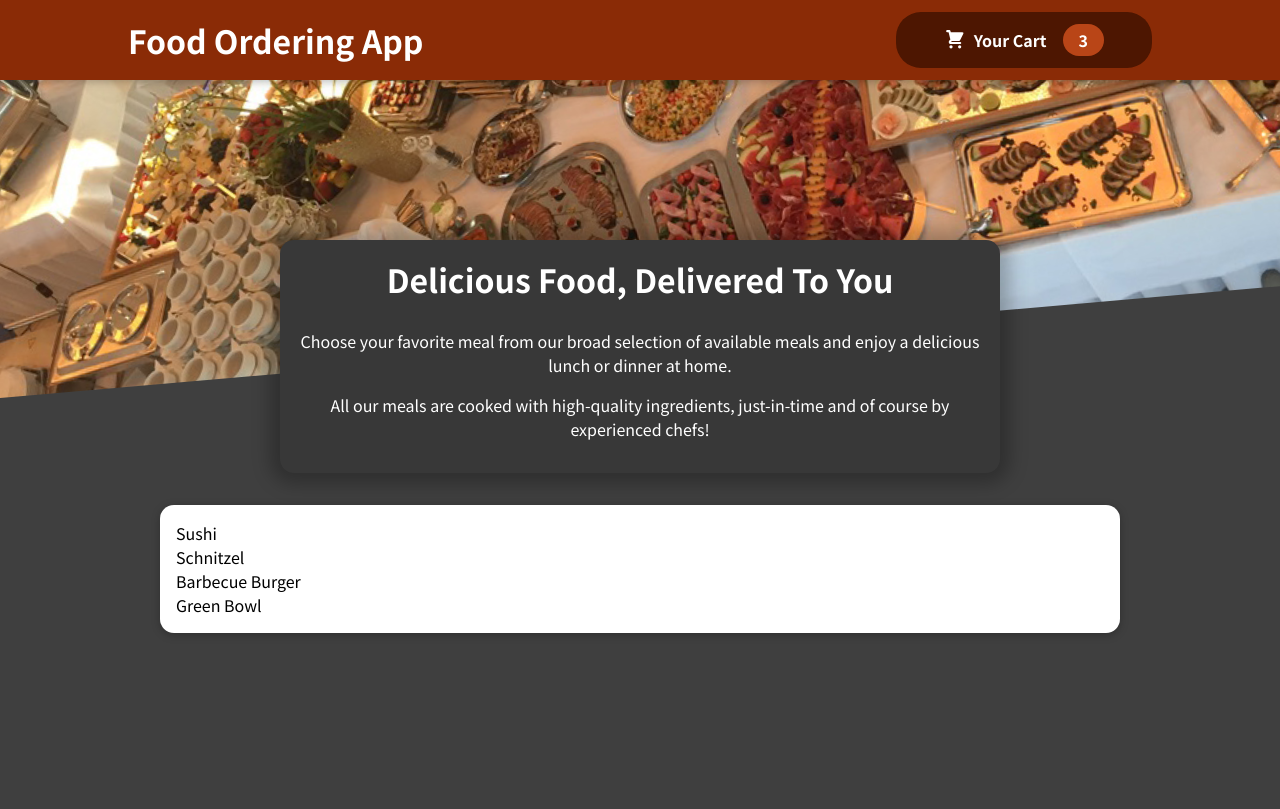
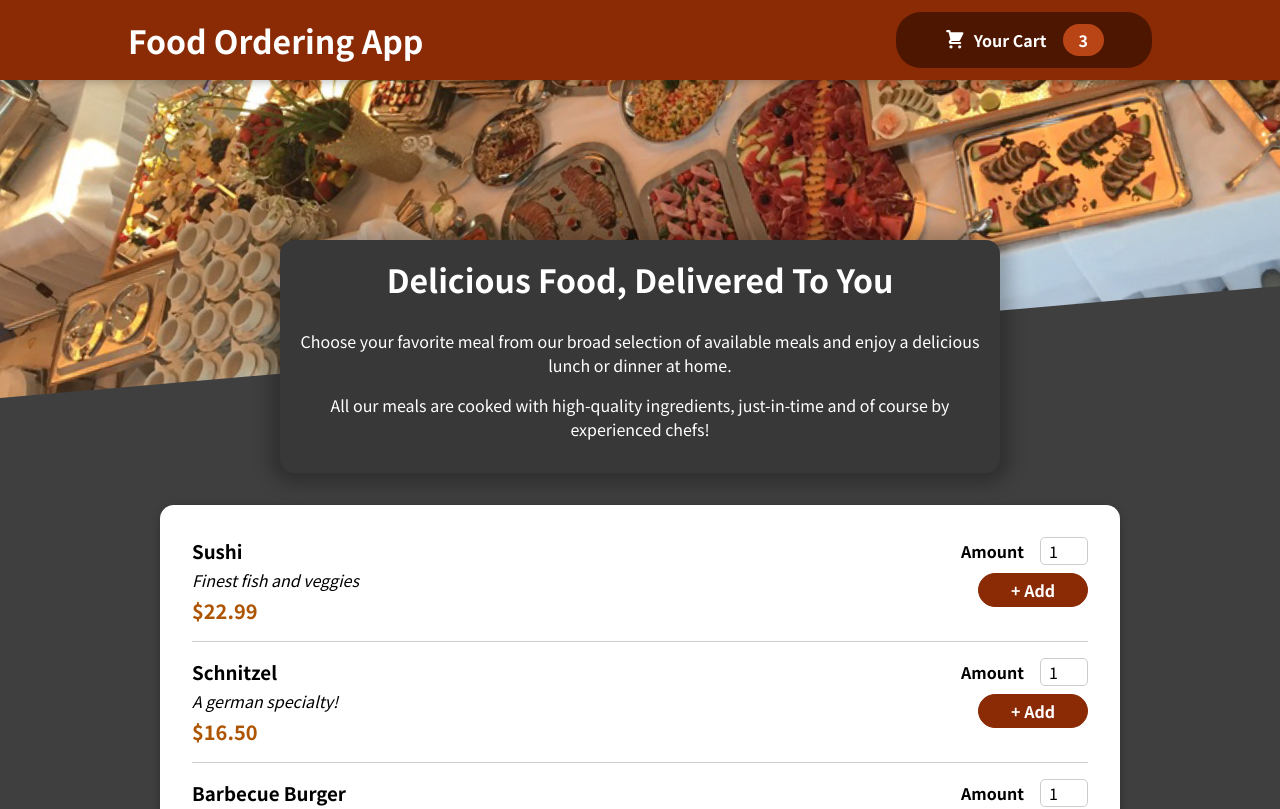
Before and after one commit to louisql/orderFoodApp-React, a React (Create React App) app: page / in a window 1280 px wide. Shown: the top 809 px of the page. Built offline with nearby package versions, Linux system fonts and the light colour scheme.

Commit message:
Completed menu, form for quandity and description

```diff
--- a/src/components/Meals/AvailableMeals.js
+++ b/src/components/Meals/AvailableMeals.js
@@ -1,6 +1,6 @@
-import Card from '../UI/Card';
-
-import classes from './AvailableMeals.module.css';
+import Card from "../UI/Card";
+import MealItem from "./MealItem/MealItem";
+import classes from "./AvailableMeals.module.css";
 
 const DUMMY_MEALS = [
   {
@@ -30,16 +30,23 @@
 ];
 
 const AvailableMeals = () => {
-  const mealsList = DUMMY_MEALS.map(meal => <li>{meal.name}</li>);
+  const mealsList = DUMMY_MEALS.map((meal) => (
+    <MealItem
+    id={meal.id}
+    key={meal.id}
+    name={meal.name}
+    description={meal.description}
+    price = {meal.price}
+    />
+  ));
 
-  return(
-  <section className={classes.meals}>
-    <Card>
-        <ul>
-            {mealsList}
-        </ul>
-    </Card>
-  </section>)
+  return (
+    <section className={classes.meals}>
+      <Card>
+        <ul>{mealsList}</ul>
+      </Card>
+    </section>
+  );
 };
 
 export default AvailableMeals;
--- a/src/components/Meals/MealItem/MealItem.js
+++ b/src/components/Meals/MealItem/MealItem.js
@@ -1,16 +1,22 @@
-const MealItem = props => {
-    const price = `$${props.price.toFixed(2)}`
-    /* Making sure there are 2 decimals to the price */
+import MealItemForm from './MealItemForm';
+import classes from './MealItem.module.css'
 
-    return(
-        <li>
-            <div>
-                <h3>{props.name}</h3>
-            </div>
-            <div>{props.description}</div>
-            <div></div>
-        </li>
-    )
-}
+const MealItem = (props) => {
+  const price = `$${props.price.toFixed(2)}`;
+  /* Making sure there are 2 decimals to the price */
 
-export default MealItem
+  return (
+    <li className={classes.meal}>
+      <div>
+        <h3>{props.name}</h3>
+        <div className={classes.description}>{props.description}</div>
+        <div className={classes.price}>{price}</div>
+      </div>
+      <div>
+        <MealItemForm id={props.id}/>
+      </div>
+    </li>
+  );
+};
+
+export default MealItem;
--- /dev/null
+++ b/src/components/Meals/MealItem/MealItemForm.js
@@ -0,0 +1,21 @@
+import Input from '../../UI/Input';
+
+import classes from './MealItemForm.module.css';
+
+const MealItemForm = props =>{
+    return(
+        <form className={classes.form}>
+            <Input label="Amount" input={{
+                id: 'amount_' + props.id,
+                type: 'number',
+                min: '1',
+                max: '5',
+                step: '1',
+                defaultValue: '1'
+            }} />
+            <button>+ Add</button>
+        </form>
+    )
+}
+
+export default MealItemForm
--- /dev/null
+++ b/src/components/Meals/MealItem/MealItemForm.module.css
@@ -0,0 +1,20 @@
+.form {
+    text-align: right;
+  }
+
+  .form button {
+    font: inherit;
+    cursor: pointer;
+    background-color: #8a2b06;
+    border: 1px solid #8a2b06;
+    color: white;
+    padding: 0.25rem 2rem;
+    border-radius: 20px;
+    font-weight: bold;
+  }
+
+  .form button:hover,
+  .form button:active {
+    background-color: #641e03;
+    border-color: #641e03;
+  }
--- /dev/null
+++ b/src/components/UI/Input.js
@@ -0,0 +1,13 @@
+import classes from  "./Input.module.css";
+
+const Input = props =>{
+    return (
+        <div className={classes.input}>
+            <label htmlFor={props.input.id} >{props.label}</label>
+            <input {...props.input}/>
+            {/* {...props.input} is being used to add automatically props (all keys and their values)  */}
+        </div>
+    )
+}
+
+export default Input
--- /dev/null
+++ b/src/components/UI/Input.module.css
@@ -0,0 +1,18 @@
+.input {
+    display: flex;
+    align-items: center;
+    margin-bottom: 0.5rem;
+  }
+
+  .input label {
+    font-weight: bold;
+    margin-right: 1rem;
+  }
+
+  .input input {
+    width: 3rem;
+    border-radius: 5px;
+    border: 1px solid #ccc;
+    font: inherit;
+    padding-left: 0.5rem;
+  }
```
